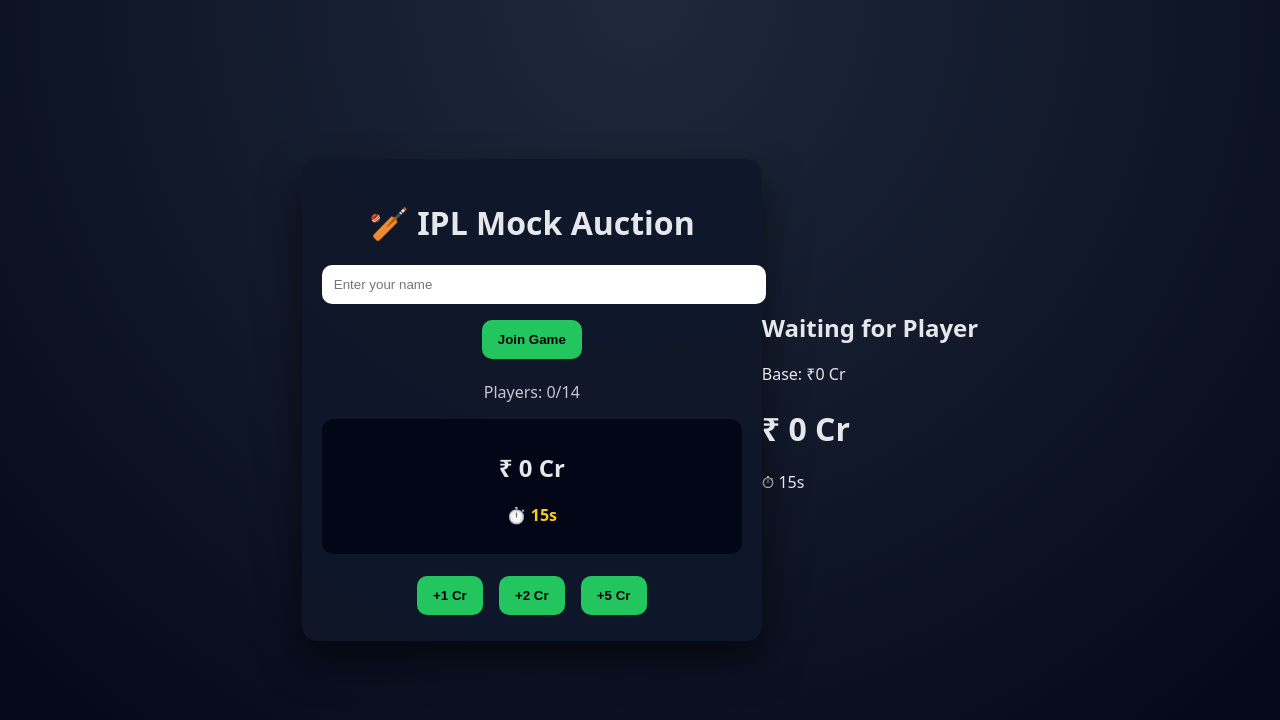
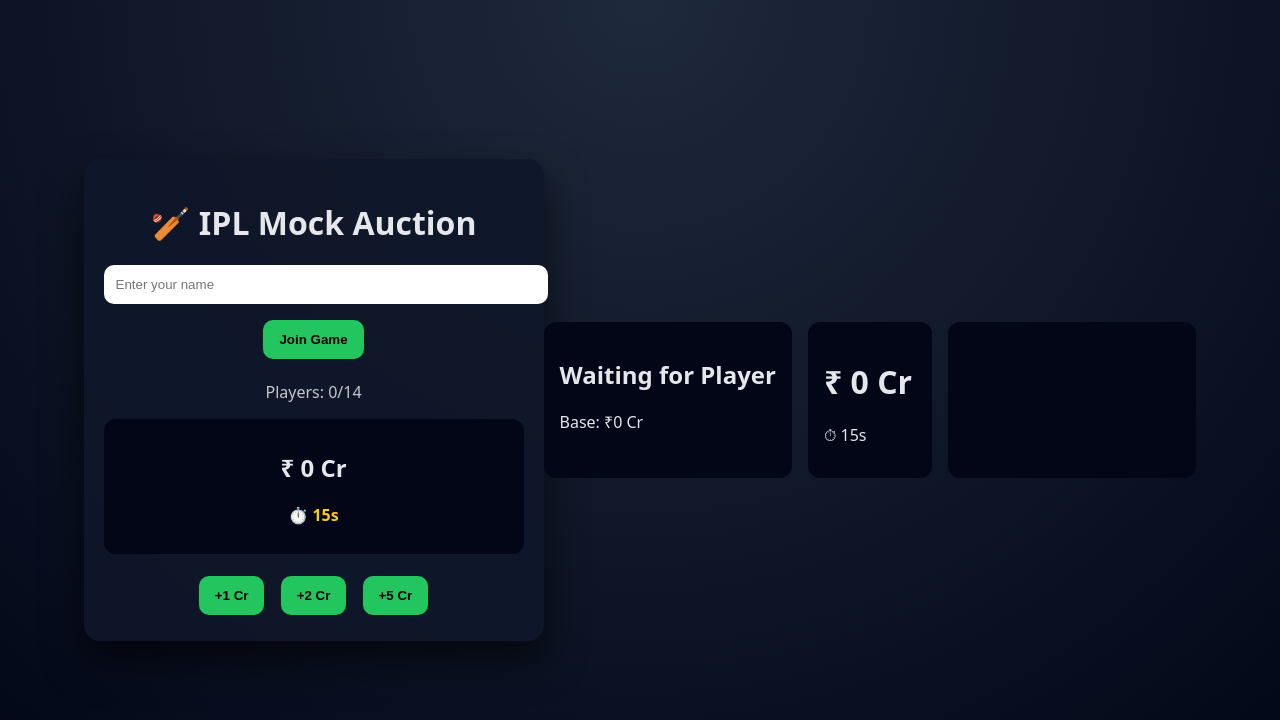
Before and after one commit to sarvezz17/dorokoserver, a plain HTML site: page client/index.html in a window 1280 px wide. Drawn offline with nearby package versions, Linux system fonts and the light colour scheme; no server answers.

Commit message:
Add auction layout and panel styles

```diff
--- a/client/style.css
+++ b/client/style.css
@@ -52,3 +52,22 @@
   max-height: 120px;
   overflow-y: auto;
 }
+
+.auction-layout {
+  display: grid;
+  grid-template-columns: 2fr 1fr 2fr;
+  gap: 16px;
+}
+
+.player-panel, .bid-panel, .team-panel {
+  background: #020617;
+  padding: 16px;
+  border-radius: 12px;
+}
+
+.team-panel div {
+  display: flex;
+  justify-content: space-between;
+  margin-bottom: 8px;
+  color: #e5e7eb;
+}
```
